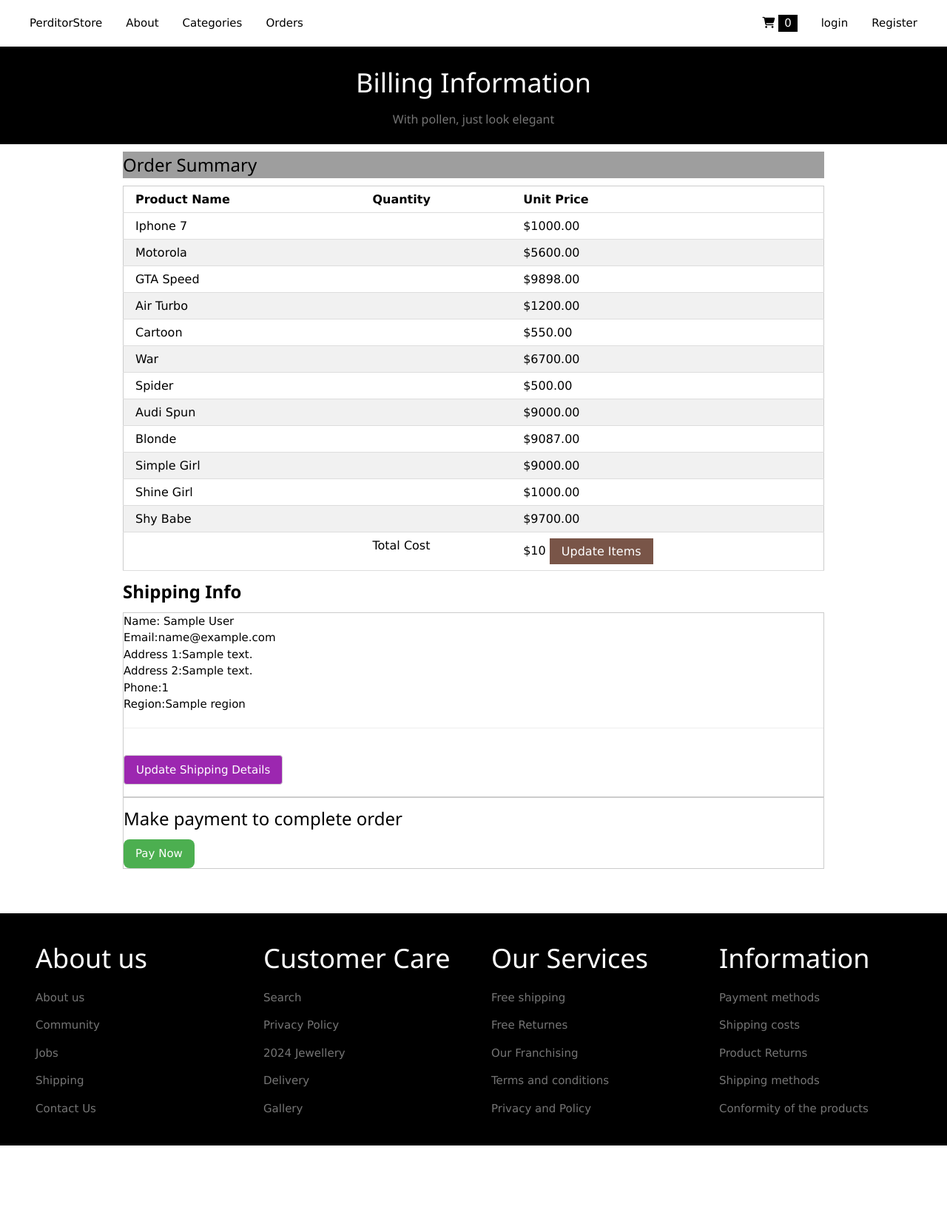
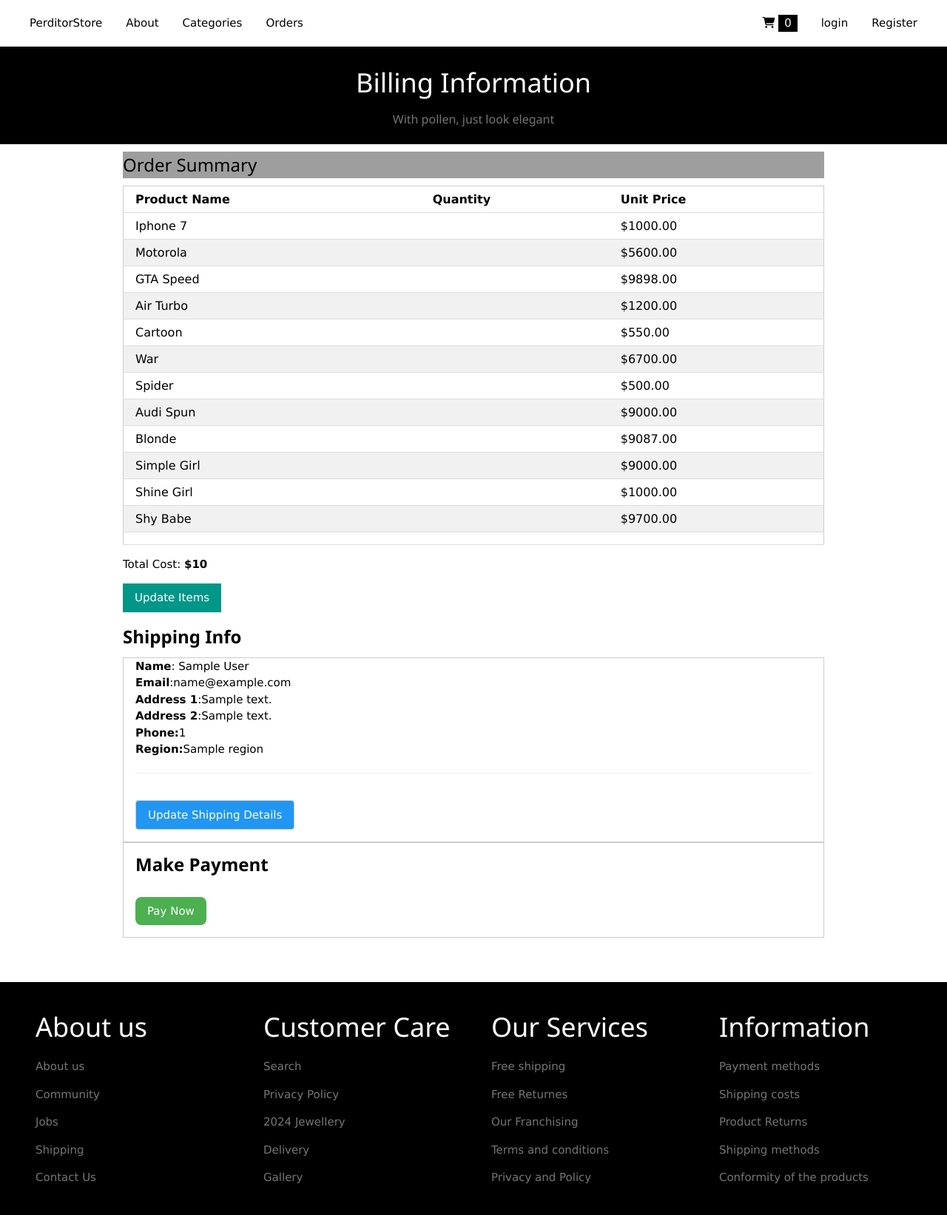
Before and after one commit to 1appiah/e-commerce-app, a Django app: template config/templates/payment/billing_info.html in a window 1280 px wide. Shown: the whole page at 74% size. Before the commit the page ends 1549 px from the top, so only its background shows below. Run offline with Django 5.2, Linux system fonts and the light colour scheme; data comes from the database, SQL or seed files in the repository; tables that the repository leaves empty hold one stand-in row (values such as "Sample post"); the template is opened without the code that fills it: values that come from a table or form of the project are taken from there, most other values are stand-ins (such as "Sample title", 1, 10 or a date in 2020); some libraries are stand-ins or nearby versions.

Commit message:
checkout,billing,invoice,cart,payment pages updated

```diff
--- a/config/templates/payment/billing_info.html
+++ b/config/templates/payment/billing_info.html
@@ -40,40 +40,38 @@
             <tfooter>
                 <tr>
                     <td></td>
-                    <td>Total Cost</td>
-                    <td>${{total}}  <a href="{% url 'cart-summary' %}" class="w3-button w3-brown">Update Items</a></td>
+
                 </tr>
             </tfooter>
         </table>
-
+        <p> Total Cost: <b>${{total}}</b> <p>
+        <a href="{% url 'cart-summary' %}" class="w3-button w3-teal">Update Items</a>
     </div>
     <!--end of order summary-->
     <div>
         <h3><b>Shipping Info</b></h3>
-        <div class="w3-border">
+        <div class="w3-border w3-container">
                 {% csrf_token %}
 
 
-                Name: {{shipinfo.full_name}} <br>
-                Email:{{shipinfo.email}}<br>
-                Address 1:{{shipinfo.address1}}<br>
-                Address 2:{{shipinfo.address2}}<br>
-                Phone:{{shipinfo.phone_number}}<br>
-                Region:{{shipinfo.region}}<br>
+                <b>Name</b>: {{shipinfo.full_name}} <br>
+                <b>Email</b>:{{shipinfo.email}}<br>
+                <b>Address 1</b>:{{shipinfo.address1}}<br>
+                <b>Address 2</b>:{{shipinfo.address2}}<br>
+                <b>Phone:</b>{{shipinfo.phone_number}}<br>
+                <b>Region:</b>{{shipinfo.region}}
 
                 <hr>
-                <a href="{% url 'checkout' %}" class="w3-button w3-section w3-round w3-purple w3-border">Update Shipping Details</a>
-
-
+                <a href="{% url 'checkout' %}" class="w3-button w3-section w3-round w3-blue w3-border">Update Shipping Details</a>
         </div>
     </div>
     <!--end of shipping info-->
     <div>
-        <form class="w3-border" method="POST" action="{% url 'process-order' %}">
+        <form class="w3-border w3-container" method="POST" action="{% url 'process-order' %}">
             {% csrf_token %}
-            <h3>Make payment to complete order</h3>
+            <h3><b>Make Payment</b></h3>
 
-        <button class="w3-button w3-green w3-round-large" type="submit">Pay Now</button>
+        <button class="w3-button w3-green  w3-section w3-round-large" type="submit">Pay Now</button>
 
         </form>
     </div>
--- a/config/templates/payment/invoice.html
+++ b/config/templates/payment/invoice.html
@@ -32,6 +32,10 @@
             <p>Date : {{payment.date_created}}</p>
         </div>
 
+
+    </div>
+    <div>
+        <h3>{{Order.shipping_address}}</h3>
     </div>
 </body>
 </html>
--- a/config/templates/payment/make_payment.html
+++ b/config/templates/payment/make_payment.html
@@ -11,7 +11,7 @@
     <h6 class="w3-text-grey">It is worth every price</h6>
 </header>
 <div class="w3-padding w3-panel">
-    <h4 class="w3-center w3-padding">About Paying {{amount}} for your order</h4>
+    <h4 class="w3-center w3-padding">About Paying {{amount}} GHS for your order</h4>
 </div>
 
 <div class="w3-padding w3-panel w3-center">
```
Also changed, not shown: config/templates/cart/cart_summary.html (+13 -7 lines), config/templates/payment/checkout.html (+4 -3 lines).
